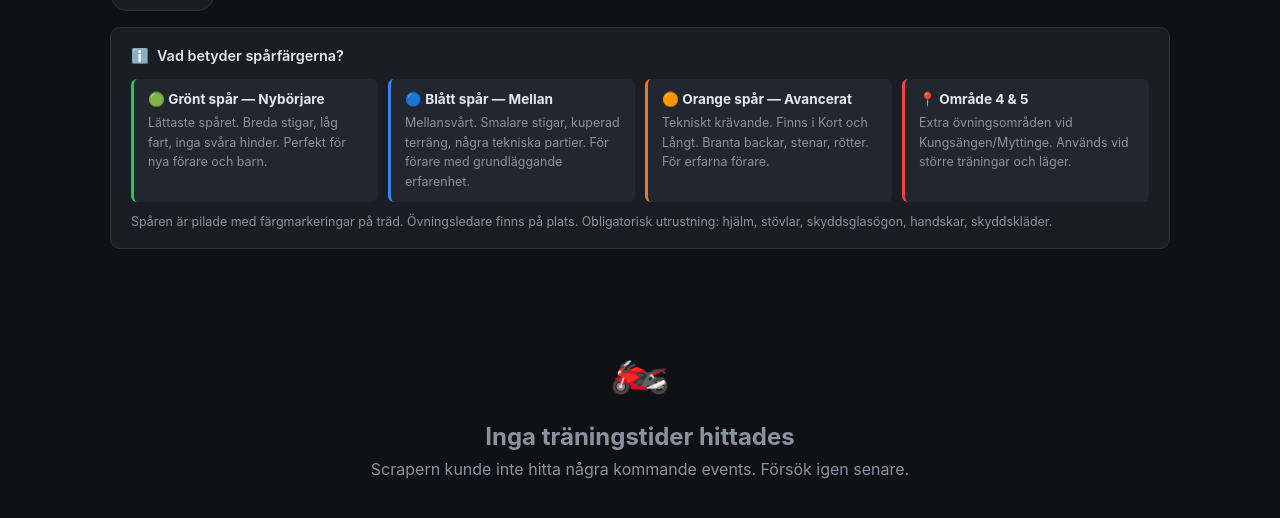
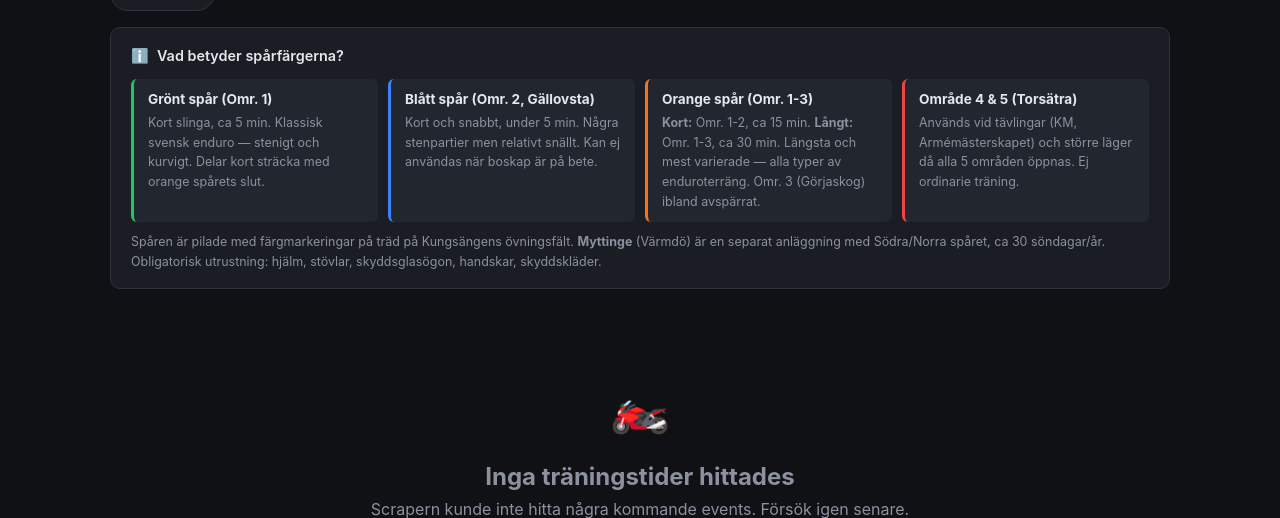
Before and after one commit to rrrille/mx-enduro-kalender, a Python web app: template templates/index.html in a window 1280 px wide, after a click that opens the changed part. Shown: the part 283-801 px from the top of the page. Run offline with Jinja, Linux system fonts and the light colour scheme; the template is opened without the code that fills it, so the values that code supplies are empty.

Commit message:
Update track descriptions with accurate FMCK info
Based on research of fmckstockholm.se: correct area numbers,
ride times, terrain descriptions, Myttinge as separate venue,
and Område 4-5 usage for competitions.

Co-Authored-By: Claude Opus 4.6 (1M context) <noreply@anthropic.com>

```diff
--- a/templates/index.html
+++ b/templates/index.html
@@ -380,25 +380,26 @@
             <summary>Vad betyder sp&aring;rf&auml;rgerna?</summary>
             <div class="track-grid">
                 <div class="track-card track-green">
-                    <h4>&#x1F7E2; Gr&ouml;nt sp&aring;r &mdash; Nyb&ouml;rjare</h4>
-                    <p>L&auml;ttaste sp&aring;ret. Breda stigar, l&aring;g fart, inga sv&aring;ra hinder. Perfekt f&ouml;r nya f&ouml;rare och barn.</p>
+                    <h4>Gr&ouml;nt sp&aring;r (Omr. 1)</h4>
+                    <p>Kort slinga, ca 5 min. Klassisk svensk enduro &mdash; stenigt och kurvigt. Delar kort str&auml;cka med orange sp&aring;rets slut.</p>
                 </div>
                 <div class="track-card track-blue">
-                    <h4>&#x1F535; Bl&aring;tt sp&aring;r &mdash; Mellan</h4>
-                    <p>Mellansvårt. Smalare stigar, kuperad terr&auml;ng, n&aring;gra tekniska partier. F&ouml;r f&ouml;rare med grundl&auml;ggande erfarenhet.</p>
+                    <h4>Bl&aring;tt sp&aring;r (Omr. 2, G&auml;llovsta)</h4>
+                    <p>Kort och snabbt, under 5 min. N&aring;gra stenpartier men relativt snällt. Kan ej anv&auml;ndas n&auml;r boskap &auml;r p&aring; bete.</p>
                 </div>
                 <div class="track-card track-orange">
-                    <h4>&#x1F7E0; Orange sp&aring;r &mdash; Avancerat</h4>
-                    <p>Tekniskt kr&auml;vande. Finns i Kort och L&aring;ngt. Branta backar, stenar, r&ouml;tter. F&ouml;r erfarna f&ouml;rare.</p>
+                    <h4>Orange sp&aring;r (Omr. 1-3)</h4>
+                    <p><b>Kort:</b> Omr. 1-2, ca 15 min. <b>L&aring;ngt:</b> Omr. 1-3, ca 30 min. L&auml;ngsta och mest varierade &mdash; alla typer av enduroterr&auml;ng. Omr. 3 (G&ouml;rjaskog) ibland avsp&auml;rrat.</p>
                 </div>
                 <div class="track-card track-red">
-                    <h4>&#x1F4CD; Omr&aring;de 4 &amp; 5</h4>
-                    <p>Extra &ouml;vningsomr&aring;den vid Kungs&auml;ngen/Myttinge. Anv&auml;nds vid st&ouml;rre tr&auml;ningar och l&auml;ger.</p>
+                    <h4>Omr&aring;de 4 &amp; 5 (Tors&auml;tra)</h4>
+                    <p>Anv&auml;nds vid t&auml;vlingar (KM, Arm&eacute;m&auml;sterskapet) och st&ouml;rre l&auml;ger d&aring; alla 5 omr&aring;den &ouml;ppnas. Ej ordinarie tr&auml;ning.</p>
                 </div>
             </div>
             <p style="margin-top: 10px; font-size: 0.78rem; color: var(--text-muted);">
-                Sp&aring;ren &auml;r pilade med f&auml;rgmarkeringar p&aring; tr&auml;d. &Ouml;vningsledare finns p&aring; plats.
-                Obligatorisk utrustning: hj&auml;lm, st&ouml;vlar, skyddsglasögon, handskar, skyddskl&auml;der.
+                Sp&aring;ren &auml;r pilade med f&auml;rgmarkeringar p&aring; tr&auml;d p&aring; Kungs&auml;ngens &ouml;vningsf&auml;lt.
+                <b>Myttinge</b> (V&auml;rmd&ouml;) &auml;r en separat anl&auml;ggning med S&ouml;dra/Norra sp&aring;ret, ca 30 s&ouml;ndagar/&aring;r.
+                Obligatorisk utrustning: hj&auml;lm, st&ouml;vlar, skyddsglas&ouml;gon, handskar, skyddskl&auml;der.
             </p>
         </details>
 
```
